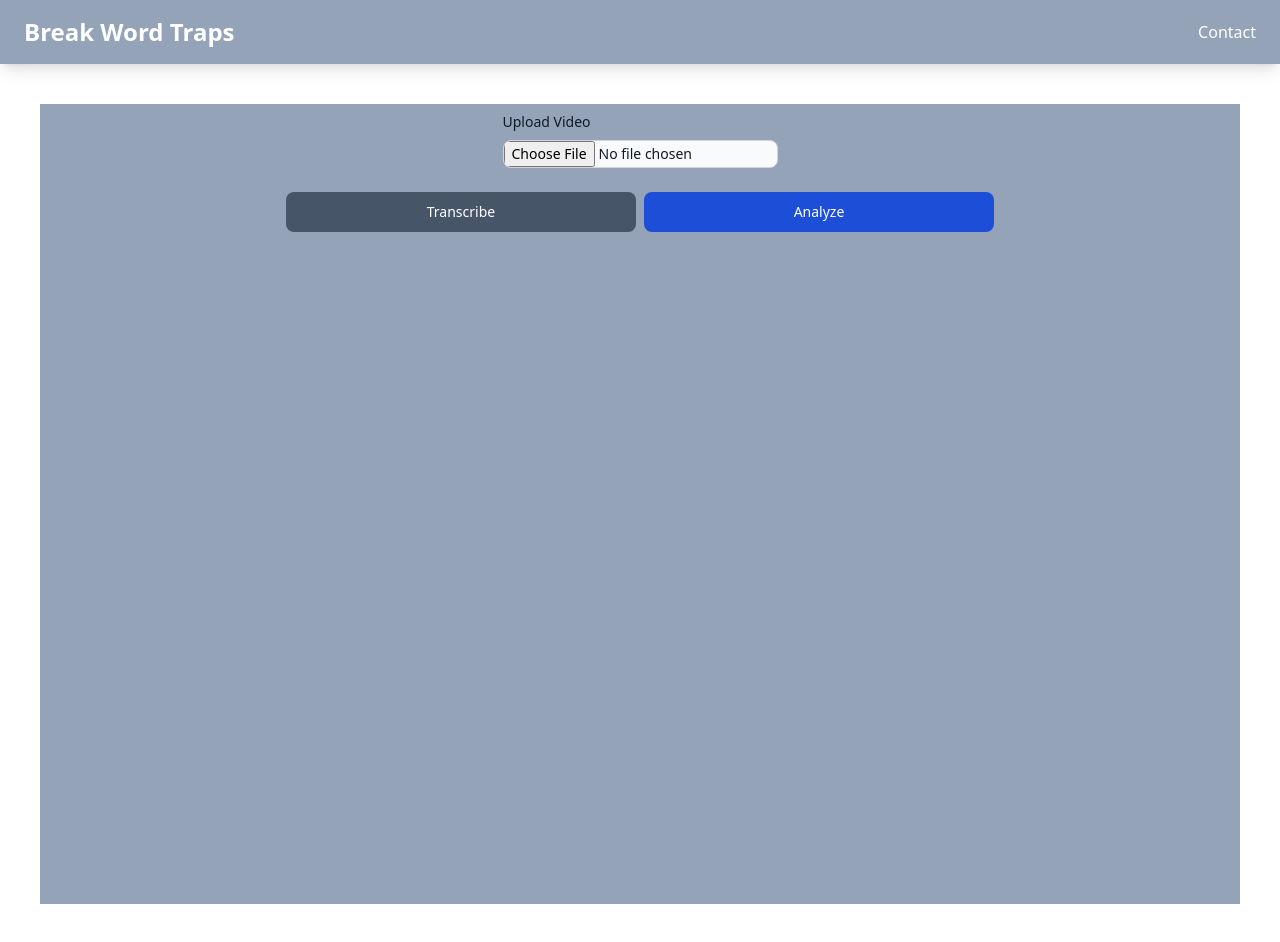
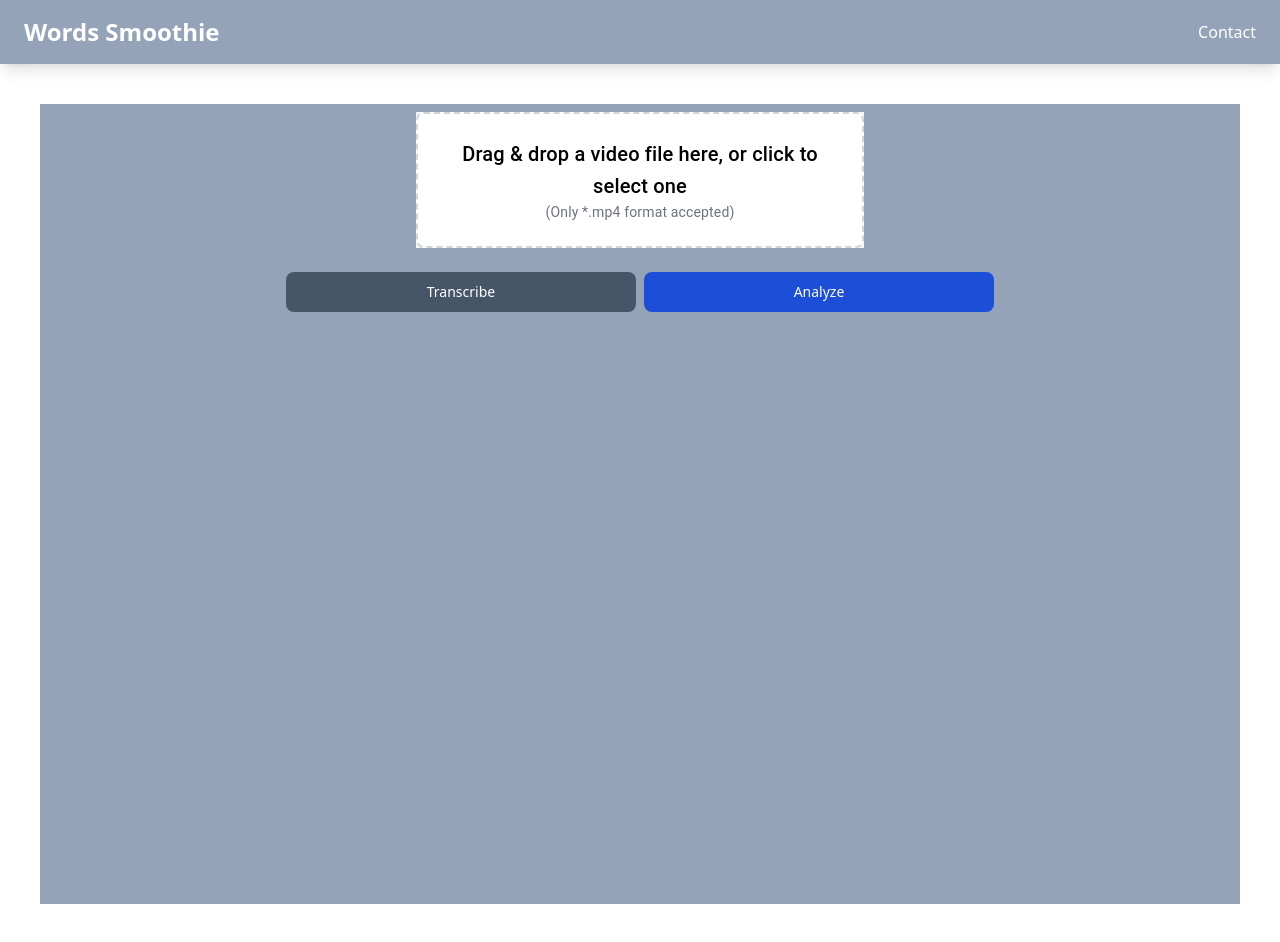
Before and after one commit to Hackathon-Krakow-2024/break-word-traps, a React (Vite) app in the folder frontend/: page / in a window 1280 px wide. Built offline with nearby package versions, Linux system fonts and the light colour scheme; no server answers.

Commit message:
File input

```diff
--- a/frontend/index.html
+++ b/frontend/index.html
@@ -5,7 +5,7 @@
   <meta charset="UTF-8" />
   <link rel="icon" type="image/svg+xml" href="/react.svg" />
   <meta name="viewport" content="width=device-width, initial-scale=1.0" />
-  <title>Frontend</title>
+  <title>Words Smoothie</title>
 </head>
 
 <body>
--- a/frontend/package.json
+++ b/frontend/package.json
@@ -16,9 +16,10 @@
     "@mui/material": "^6.1.0",
     "react": "^18.3.1",
     "react-dom": "^18.3.1",
+    "styled-components": "^6.1.13",
+    "react-dropzone": "^14.2.3",
     "react-player": "^2.16.0",
-    "react-router-dom": "^6.26.2",
-    "styled-components": "^6.1.13"
+    "react-router-dom": "^6.26.2"
   },
   "devDependencies": {
     "@eslint/js": "^9.9.0",
--- a/frontend/src/components/Header/Header.tsx
+++ b/frontend/src/components/Header/Header.tsx
@@ -4,7 +4,7 @@ export const Header = () => {
       <div className='container mx-auto flex items-center justify-between px-6 py-4'>
         <div className='text-2xl font-bold'>
           <a href='/' className='hover:text-gray-300'>
-            Break Word Traps
+            Words Smoothie
           </a>
         </div>
         <nav>
--- a/frontend/src/components/VideoUpload.tsx
+++ b/frontend/src/components/VideoUpload.tsx
@@ -1,22 +1,35 @@
+import { Box, Typography } from '@mui/material'
 import React from 'react'
+import { useDropzone } from 'react-dropzone'
 
 type VideoUploadProps = {
-  handleUploadVideo: (event: React.ChangeEvent<HTMLInputElement>) => void
+  handleUploadVideo: (event: any) => void
 }
 
 const VideoUpload: React.FC<VideoUploadProps> = ({ handleUploadVideo }) => {
+  const { getRootProps, getInputProps, isDragActive } = useDropzone({
+    accept: {
+      'video/*': ['.mp4'],
+    },
+    onDrop: handleUploadVideo,
+  })
+
   return (
-    <div>
-      <label className='mb-2 block text-sm font-medium text-gray-900 dark:text-white' htmlFor='video'>
-        Upload Video
-      </label>
-      <input
-        className='block w-full cursor-pointer rounded-lg border border-gray-300 bg-gray-50 text-sm text-gray-900 focus:outline-none dark:border-gray-600 dark:bg-gray-700 dark:text-gray-400 dark:placeholder-gray-400'
-        id='video'
-        type='file'
-        onChange={handleUploadVideo}
-        accept='.mp4'
-      />
+    <div className='flex flex-col bg-gray-100'>
+      <Box
+        {...getRootProps()}
+        className={`w-full max-w-md cursor-pointer rounded-lg border-2 border-dashed p-6 ${isDragActive ? 'border-blue-500 bg-blue-50' : 'border-gray-300 bg-white'} `}
+      >
+        <input {...getInputProps()} />
+
+        <Typography variant='h6' className='mb-2 text-center'>
+          {isDragActive ? 'Drop the video here...' : 'Drag & drop a video file here, or click to select one'}
+        </Typography>
+
+        <Typography variant='body2' className='text-center text-gray-500'>
+          (Only *.mp4 format accepted)
+        </Typography>
+      </Box>
     </div>
   )
 }
--- a/frontend/src/pages/Home/Home.tsx
+++ b/frontend/src/pages/Home/Home.tsx
@@ -1,7 +1,7 @@
 import { Container } from '@mui/material'
-import { ChangeEvent, useState } from 'react'
+import { useState } from 'react'
 
-import { getTranscriptAndSubtitles, analyzeText } from '../../api/ai'
+import { analyzeText } from '../../api/ai'
 import { TranscriptionResponse } from '../../models/Transcription'
 import { Video } from './Video'
 import VideoUpload from '../../components/VideoUpload'
@@ -10,20 +10,26 @@ import Results from '../../components/Results'
 import LoadingIndicator from '../../components/LoadingIndicator'
 
 export const Home = () => {
-  const [video, setVideo] = useState<File | null>(null)
   const [result, setResult] = useState<TranscriptionResponse>({
     transcript: '',
     subtitles: '',
   })
   const [isLoading, setIsLoading] = useState<boolean>(false)
 
+  const onDrop = (acceptedFiles: File[]) => {
+    console.log(acceptedFiles)
+    const videoFile = acceptedFiles[0]
+    setVideo(videoFile)
+  }
+
+  const [video, setVideo] = useState<File | null>(null)
   const isButtonDisabled = !video
 
-  const handleUploadVideo = (e: ChangeEvent<HTMLInputElement>) => {
-    const video = e.target.files?.[0]
-    if (!video) return
-    setVideo(video)
-  }
+  // const handleUploadVideo = (e: ChangeEvent<HTMLInputElement>) => {
+  //   const video = e.target.files?.[0]
+  //   if (!video) return
+  //   setVideo(video)
+  // }
 
   const handleVerifyVideo = async () => {
     setIsLoading(true)
@@ -63,7 +69,7 @@ export const Home = () => {
   return (
     <Container className='mx-auto my-10 flex h-screen w-5/6 overflow-y-scroll bg-slate-400 p-2'>
       <Container className='flex h-fit flex-col items-center justify-center gap-1 pl-0'>
-        <VideoUpload handleUploadVideo={handleUploadVideo} />
+        <VideoUpload handleUploadVideo={onDrop} />
         <Video videoFile={video} subtitles={result.subtitles} />
         <VideoActions
           handleVerifyVideo={handleVerifyVideo}
```
Also changed, not shown: 2 other files (tests, documents, lock files or other folders).
